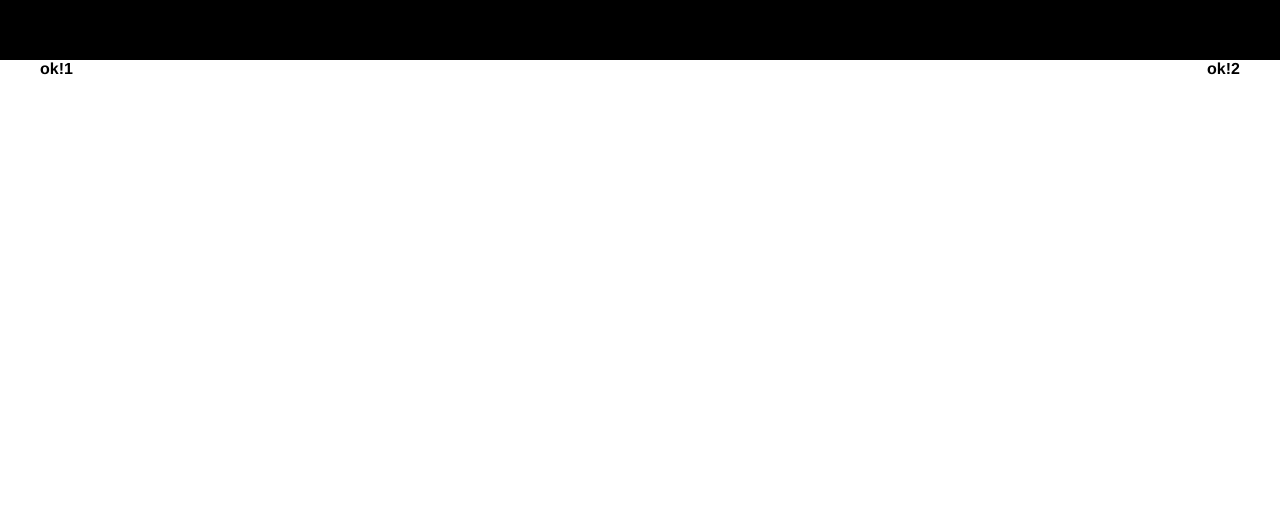
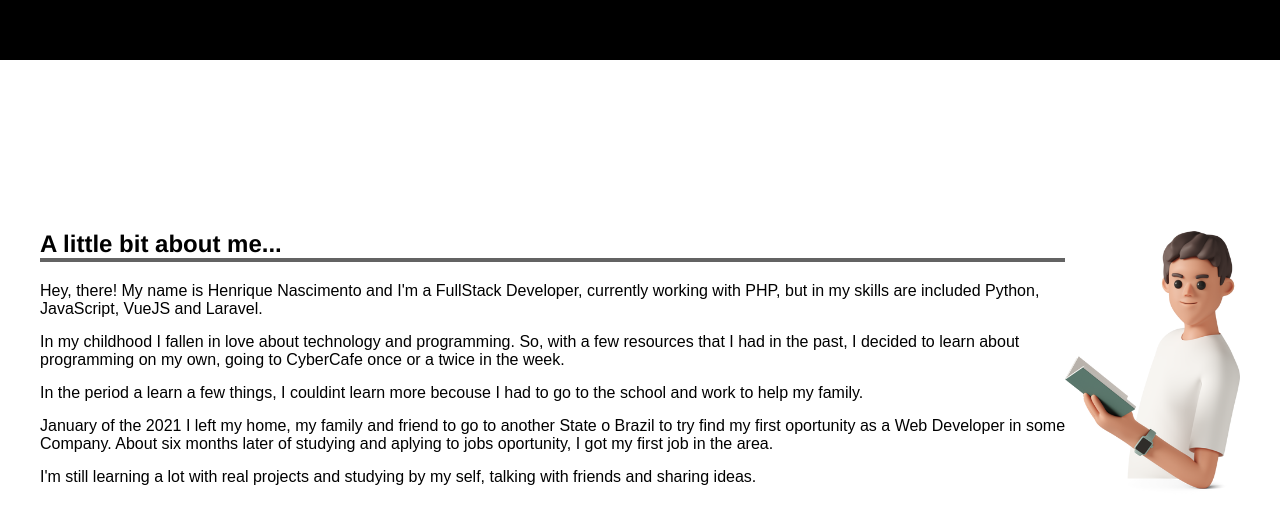
Before and after one commit to henriquensco/henriquensco, a Vue app: page / in a window 1280 px wide. Shown: the part 740-1268 px from the top of the page. Built offline with nearby package versions, Linux system fonts and the light colour scheme.

Commit message:
Add: text about me

```diff
--- a/src/pages/Home.vue
+++ b/src/pages/Home.vue
@@ -14,26 +14,53 @@
     </header>
 
     <main>
-        <section class="about-section content">
+        <section class="header-about-section content">
             <div class="align-center">
                 <div id="about-me">
                     <div>
                         <h1>Hey, I'm Henrique</h1>
                     </div>
                     <div @click="aboutMe()" id="click-about-me">
-                        <span>Sobre Mim</span>
+                        <span>About Me</span>
                     </div>
                 </div>
             </div>
         </section>
 
-        <section class="container content" id="about">
-            <div class="flex-container">
-                <div>
-                    ok!1
+        <section class="content about-section" id="about">
+            <div class="container flex-container">
+                <div class="inner-content">
+                    <div id="title">
+                        <h2>A little bit about me...</h2>
+                    </div>
+                    <div id="content">
+                        <p>
+                            Hey, there! My name is Henrique Nascimento and I'm a FullStack Developer, currently working
+                            with PHP, but in my skills are included Python, JavaScript, VueJS and Laravel.
+                        </p>
+                        <p>
+                            In my childhood I fallen in love about technology and programming. So, with a few resources
+                            that I had in the past, I decided to learn about programming on my own, going to CyberCafe
+                            once or a twice in the week.
+                        </p>
+                        <p>
+                            In the period a learn a few things, I couldint learn more becouse I had to go to the school
+                            and work to help my family.
+                        </p>
+                        <p>
+                            January of the 2021 I left my home, my family and friend to go to another State o Brazil to
+                            try find my first oportunity as a Web Developer in some Company.
+                            About six months later of studying and aplying to jobs oportunity, I got my first job in the
+                            area.
+                        </p>
+                        <p>
+                            I'm still learning a lot with real projects and studying by my self, talking with friends
+                            and sharing ideas.
+                        </p>
+                    </div>
                 </div>
-                <div>
-                    ok!2
+                <div class="inner-content">
+                    <img src="../assets/guy-reading.png" class="responsive-image" width="450px" alt="">
                 </div>
             </div>
         </section>
@@ -68,8 +95,8 @@ header {
     overflow: hidden;
 }
 
-.about-section {
-    background-color: black;
+.header-about-section {
+    background-color: #000000;
 }
 
 .flex-container {
@@ -78,6 +105,7 @@ header {
     font-weight: bold;
     max-width: 1200px;
     margin: 0 auto;
+    align-items: center;
 }
 
 .content {
@@ -123,4 +151,30 @@ header {
     background-color: #161616;
     border: 2px solid #fff;
 }
+
+.about-section {
+    background-color: #ffffff;
+}
+
+.inner-content {
+    margin-top: 170px;
+}
+
+.responsive-image {
+    width: 100%;
+}
+
+#about h2 {
+    border-bottom: 4px solid #636363;
+}
+
+#about #content {
+    margin-top: 20px;
+}
+
+#about #content p {
+    font-family: Arial, Helvetica, sans-serif;
+    font-weight: normal;
+    margin: 15px 0;
+}
 </style>
```
Also changed, not shown: src/assets/guy-reading.png (added).
